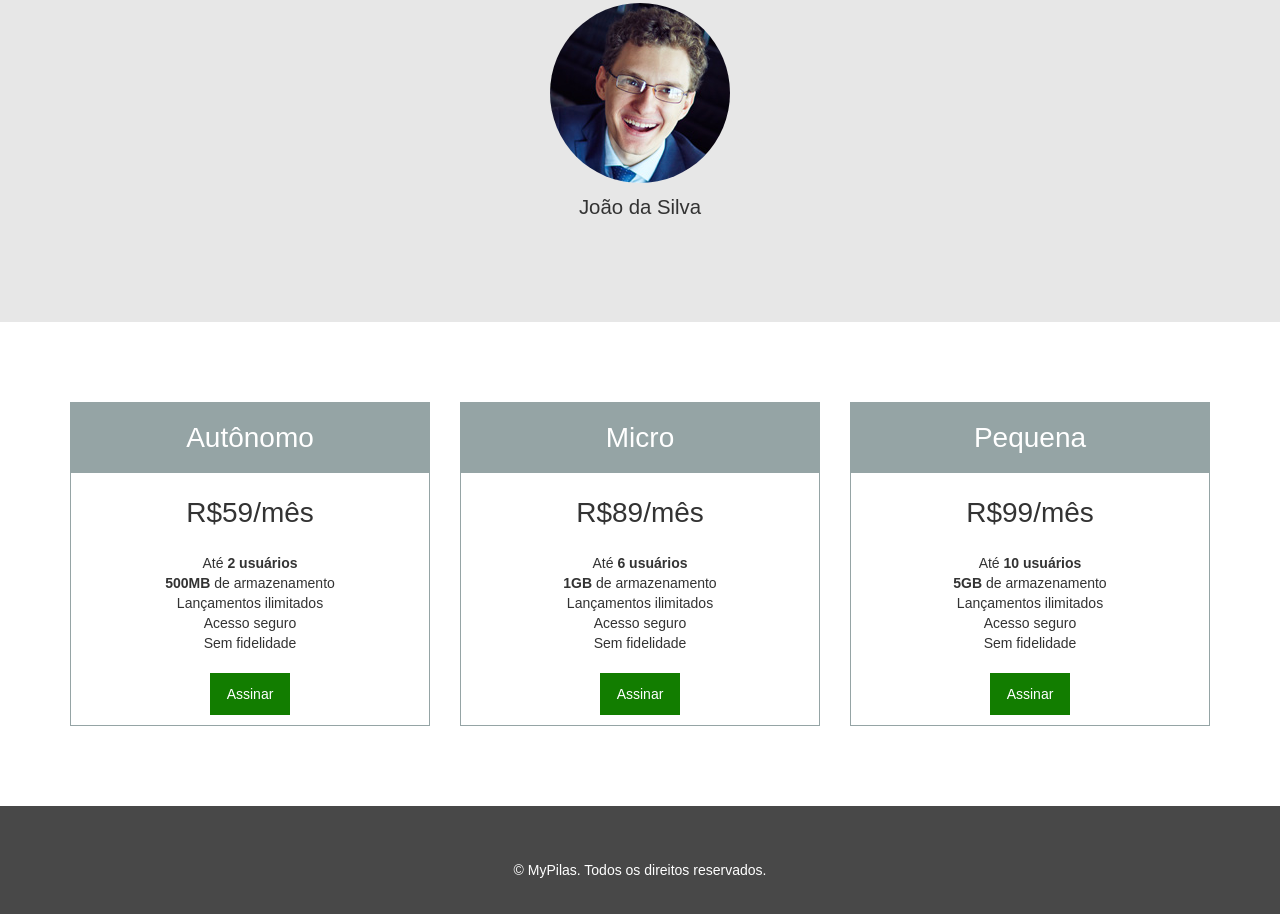
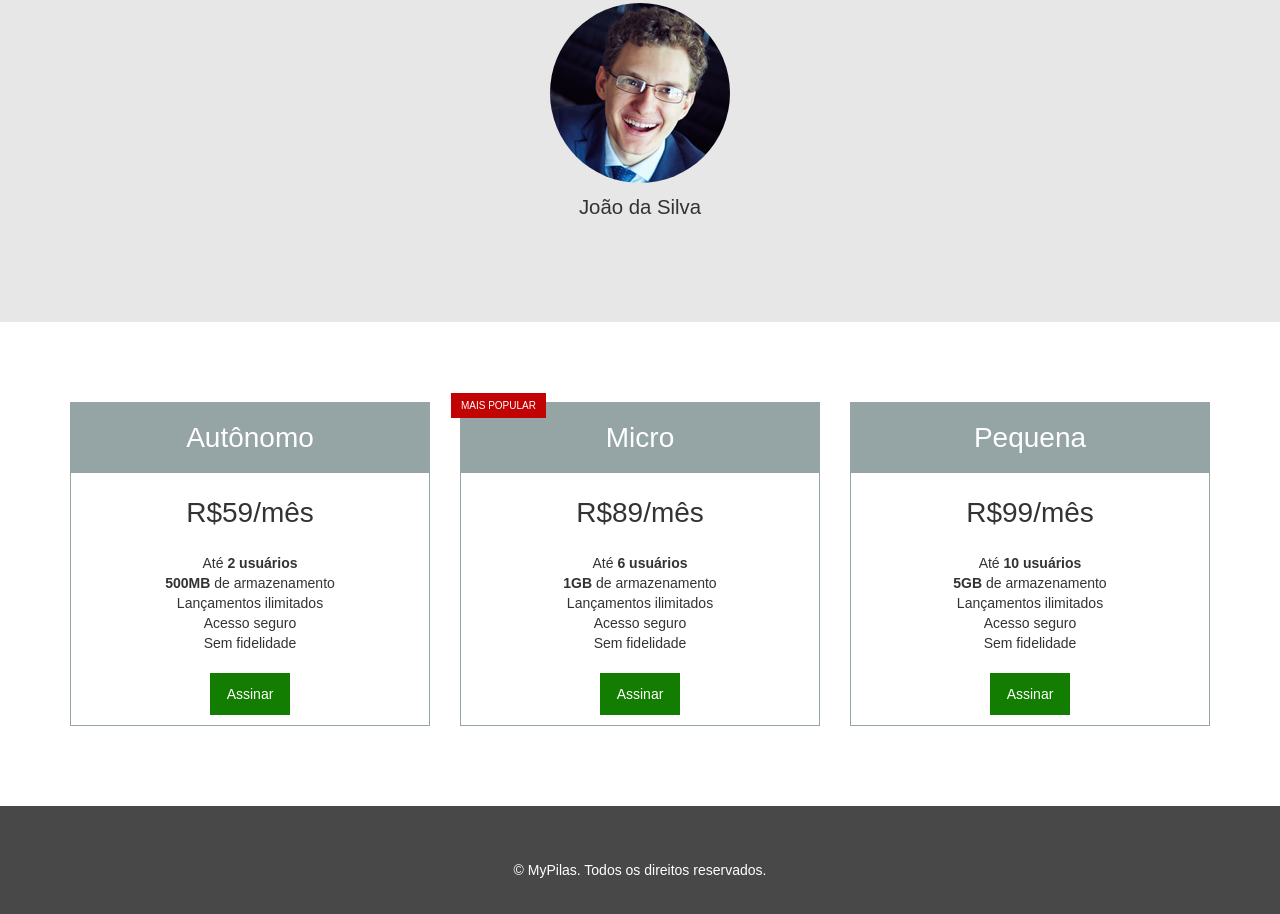
Before and after one commit to rodrigocrivelaro/projeto-frontend, a plain HTML site: page index.html in a window 1280 px wide. Shown: the part 809-1723 px from the top of the page. Drawn offline with Linux system fonts and the light colour scheme.

Commit message:
Adicionando rótulo no plano.

```diff
--- a/css/componentes.css
+++ b/css/componentes.css
@@ -2,10 +2,28 @@
   PLANO
 \*--------------------*/
 .plano {
+  position: relative;
+
   padding: 10px;
   border: 1px solid #95a4a5;
 
   font-size: 1.4rem; /* 14px */
+}
+
+.plano--mais-popular::after {
+  position: absolute;
+  top: -10px;
+  left: -10px;
+
+  padding: 0 10px;
+
+  background-color: #c20303;
+  color: #fff;
+
+  font-size: 0.7142em; /* 10px */
+  line-height: 2.5;
+
+  content: "MAIS POPULAR";
 }
 
 .plano__cabecalho {
--- a/index.html
+++ b/index.html
@@ -78,7 +78,7 @@
           </div>
           <div class="col-sm-4">
 
-            <article class="plano">
+            <article class="plano  plano--mais-popular">
               <h2 class="plano__cabecalho">Micro</h2>
               <div class="plano__preco">R$89/mês</div>
               <ul class="plano__caracteristicas">
```
